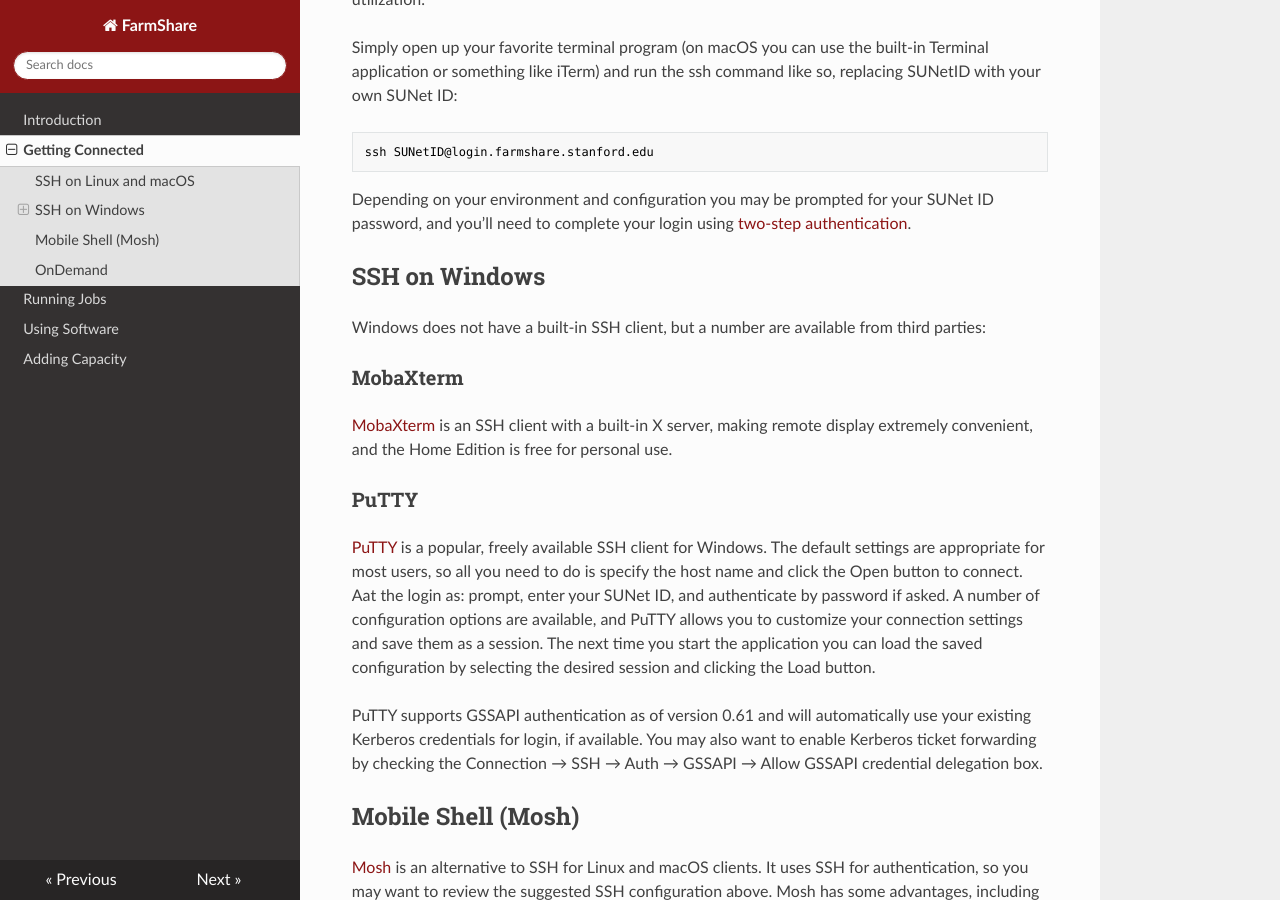
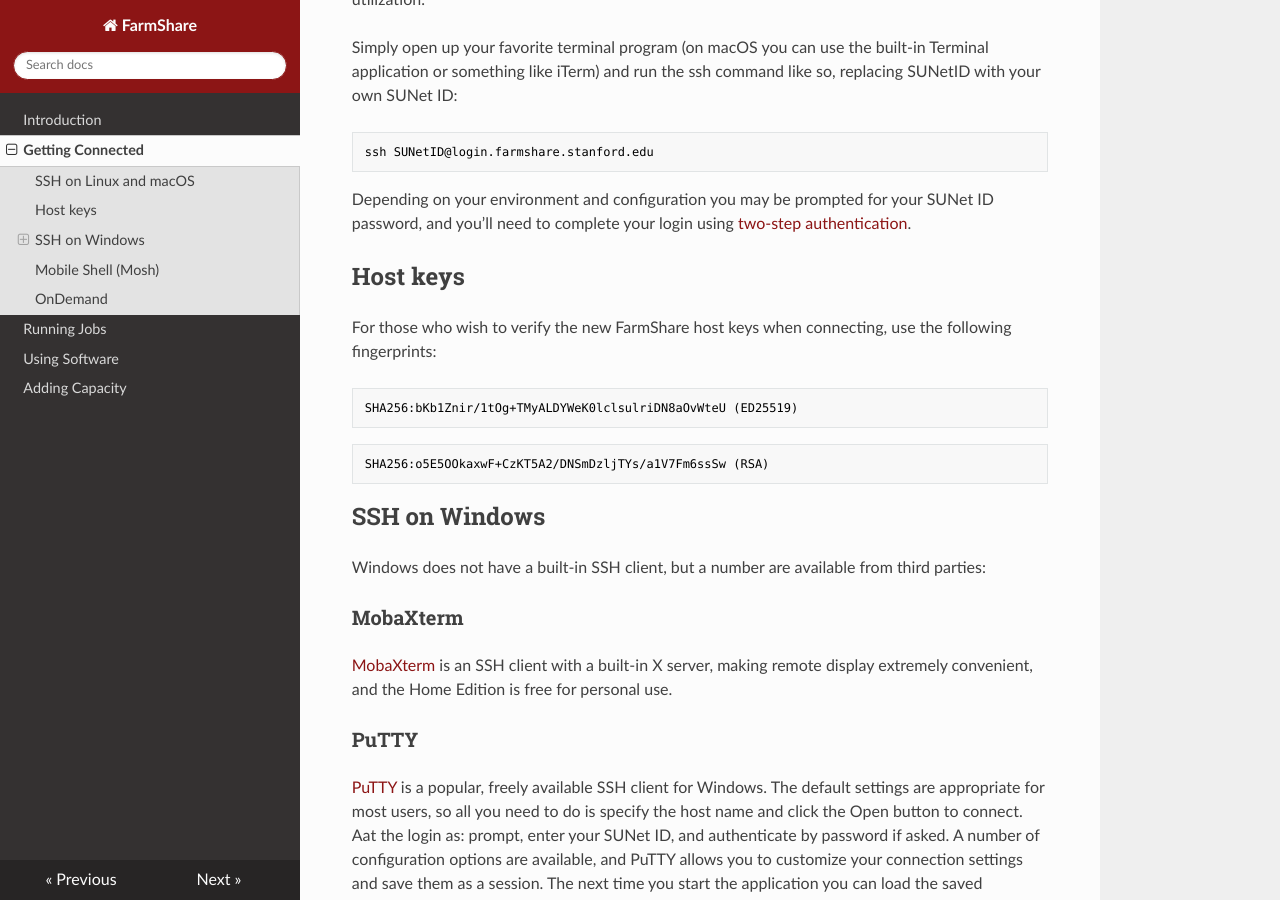
Before and after one commit to stanford-rc/farmshare-docs, an MkDocs documentation site: the page built from docs/connecting.md, in a window 1280 px wide and 900 px high, scrolled down 300 px. Built offline with MkDocs 1.6.1, drawn with Linux system fonts in a browser that asks for light colours; nearby versions of some CDN libraries.

Commit message:
added host keys

```diff
--- a/docs/connecting.md
+++ b/docs/connecting.md
@@ -12,6 +12,18 @@ ssh SUNetID@login.farmshare.stanford.edu
 ~~~
 
 Depending on your environment and configuration you may be prompted for your SUNet ID password, and you'll need to complete your login using [two-step authentication](https://uit.stanford.edu/service/webauth/twostep).
+
+## Host keys
+
+For those who wish to verify the new FarmShare host keys when connecting, use the following fingerprints:
+
+~~~no-highlight
+SHA256:bKb1Znir/1tOg+TMyALDYWeK0lclsulriDN8aOvWteU (ED25519)
+~~~
+
+~~~no-highlight
+SHA256:o5E5OOkaxwF+CzKT5A2/DNSmDzljTYs/a1V7Fm6ssSw (RSA)
+~~~
 
 ## SSH on Windows
 
```
